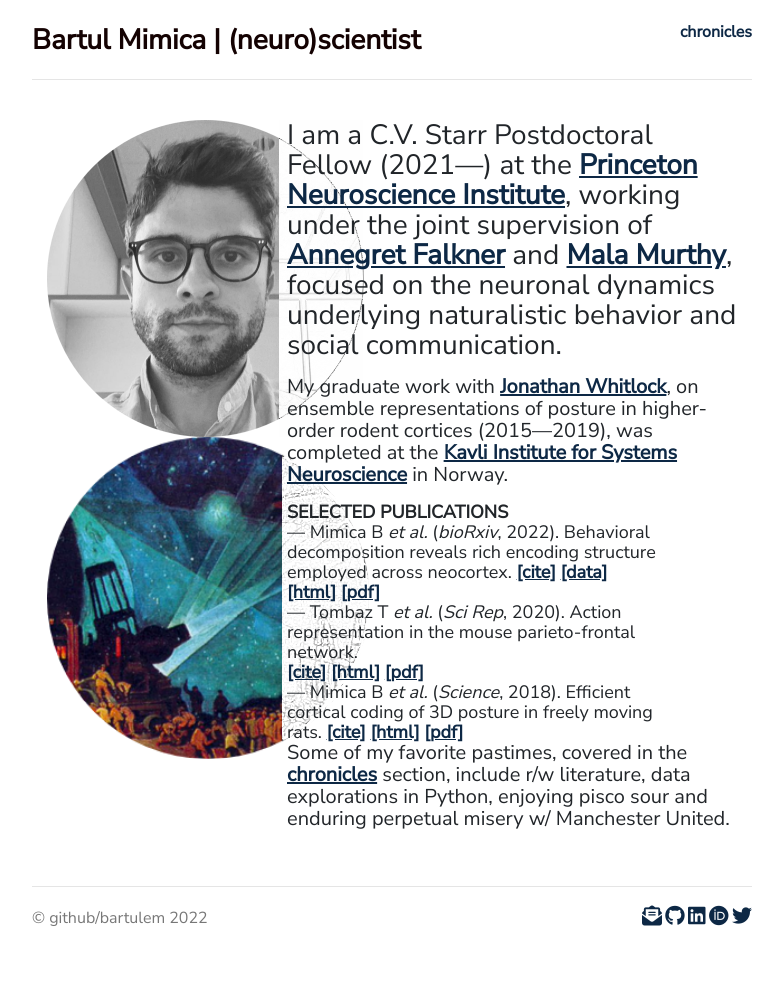
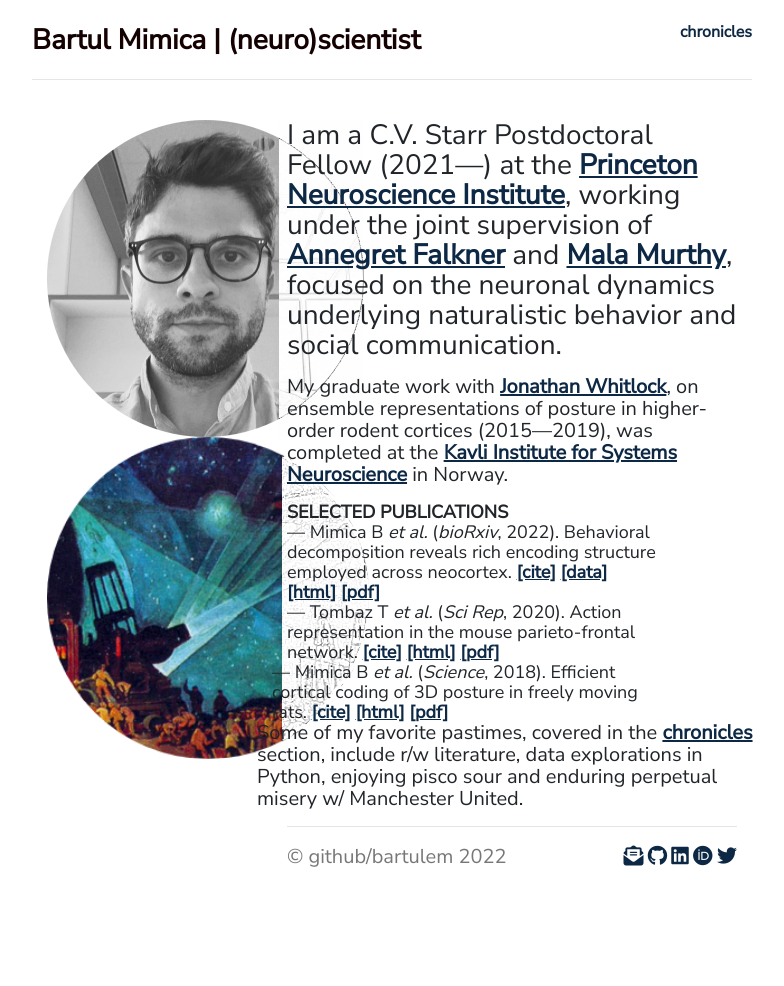
Before and after one commit to bartulem/bartulem.github.io, a Jekyll site: the page built from index.html, in a window 1280 px wide. Shown: the whole page, without its empty margins (248-1032 px from the left). Built offline with Jekyll 4.4.1, drawn with Linux system fonts in a browser that asks for light colours; nearby versions of some CDN libraries; comment, search, counter and statistics services are not loaded; a style sheet for code colours, icons or effects is not loaded; after the commit the page ends 965 px from its top, so only the background shows below that.

Commit message:
change pubs layout v79

```diff
--- a/index.html
+++ b/index.html
@@ -23,36 +23,25 @@
 	</div>
 	<div class="row">
 		<div class="col-sm-10">
-		<p align="left" class="publications">— Mimica B <em>et al.</em> (<em>bioRxiv</em>, 2022). Behavioral decomposition reveals rich encoding structure employed across neocortex. <a href="files/mimica2022.bib" download><u>[cite]</u></a> <a href="https://figshare.com/articles/dataset/Rat_3D_Tracking_E-Phys_KISN_2020_Dataset/17903834" target="_blank"><u>[data]</u></a> <a href="https://www.biorxiv.org/content/10.1101/2022.02.08.479515v2" target="_blank"><u>[html]</u></a> <a href="/files/MTBFDW_2022_bioRxiv.pdf" target="_blank"><u>[pdf]</u></a></p>
+		<p align="left" class="publications">— Mimica B <em>et al.</em> (<em>bioRxiv</em>, 2022). Behavioral decomposition reveals rich encoding structure employed across neocortex. <a href="files/mimica2022.bib" download><u>[cite]</u></a> <a href="https://figshare.com/articles/dataset/Rat_3D_Tracking_E-Phys_KISN_2020_Dataset/17903834" target="_blank"><u>[data]</u></a> <a href="https://www.biorxiv.org/content/10.1101/2022.02.08.479515v2" target="_blank"><u>[html]</u></a> <a href="/files/MTBFDW_2022_bioRxiv.pdf" target="_blank"><u>[pdf]</u></a> <a class="altmetric-embed" data-badge-popover="right" data-badge-type="4" data-doi="10.1101/2022.02.08.479515" data-hide-no-mentions="false"></a></p>
 		</div>
 		<div class="col-sm-1">
 		</a> <span class="__dimensions_badge_embed__" data-doi="10.1101/2022.02.08.479515" data-style="small_circle"></span><script async src="https://badge.dimensions.ai/badge.js" charset="utf-8"></script>
 		</div>
-		<div class="col-sm-1">
-		<a class="altmetric-embed" data-badge-popover="right" data-badge-type="donut" data-doi="10.1101/2022.02.08.479515" data-hide-no-mentions="false"></a>
-		</div>
 	</div>
 	<div class="row">
 		<div class="col-sm-10">
-		<p align="left" class="publications">— Tombaz T <em>et al.</em> (<em>Sci Rep</em>, 2020). Action representation in the mouse parieto-frontal network. </br> <a href="files/tombaz2020.bib" download><u>[cite]</u></a> <a href="https://www.nature.com/articles/s41598-020-62089-6?error=cookies_not_supported&code=e0a538d4-9569-4b30-b2d1-d78d1c8e03b3" target="_blank"><u>[html]</u></a> <a href="/files/tombaz2020_scireports.pdf" target="_blank"><u>[pdf]</u></a></p>
+		<p align="left" class="publications">— Tombaz T <em>et al.</em> (<em>Sci Rep</em>, 2020). Action representation in the mouse parieto-frontal network. <a href="files/tombaz2020.bib" download><u>[cite]</u></a> <a href="https://www.nature.com/articles/s41598-020-62089-6?error=cookies_not_supported&code=e0a538d4-9569-4b30-b2d1-d78d1c8e03b3" target="_blank"><u>[html]</u></a> <a href="/files/tombaz2020_scireports.pdf" target="_blank"><u>[pdf]</u></a> <a class="altmetric-embed" data-badge-popover="right" data-badge-type="4" data-doi="10.1038/s41598-020-62089-6" data-hide-no-mentions="true"></a></p>
 		</div>
 		<div class="col-sm-1">
 		</a> <span class="__dimensions_badge_embed__" data-doi="10.1038/s41598-020-62089-6" data-style="small_circle"></span><script async src="https://badge.dimensions.ai/badge.js" charset="utf-8"></script>
-		</div>
-		<div class="col-sm-1">
-		<a class="altmetric-embed" data-badge-popover="right" data-badge-type="donut" data-doi="10.1038/s41598-020-62089-6" data-hide-no-mentions="true"></a>
-		</div>
 	</div>
 	<div class="row">
 		<div class="col-sm-10">
-		<p align="left" class="publications">— Mimica B <em>et al.</em> (<em>Science</em>, 2018). Efficient cortical coding of 3D posture in freely moving rats. <a href="/files/mimica2018.bib" download><u>[cite]</u></a> <a href="https://science.sciencemag.org/content/362/6414/584" target="_blank"><u>[html]</u></a> <a href="files/mimica2018_science.pdf" target="_blank"><u>[pdf]</u></a></p>
+		<p align="left" class="publications">— Mimica B <em>et al.</em> (<em>Science</em>, 2018). Efficient cortical coding of 3D posture in freely moving rats. <a href="/files/mimica2018.bib" download><u>[cite]</u></a> <a href="https://science.sciencemag.org/content/362/6414/584" target="_blank"><u>[html]</u></a> <a href="files/mimica2018_science.pdf" target="_blank"><u>[pdf]</u></a> <a class="altmetric-embed" data-badge-popover="right" data-badge-type="4" data-doi="10.1126/science.aau2013" data-hide-no-mentions="true"></a></p>
 		</div>
 		<div class="col-sm-1">
 		</a> <span class="__dimensions_badge_embed__" data-doi="10.1126/science.aau2013" data-style="small_circle"></span><script async src="https://badge.dimensions.ai/badge.js" charset="utf-8"></script>
-		</div>
-		<div class="col-sm-1">
-		<a class="altmetric-embed" data-badge-popover="right" data-badge-type="donut" data-doi="10.1126/science.aau2013" data-hide-no-mentions="true"></a>
-		</div>
 	</div>
 
 	<p>Some of my favorite pastimes, covered in the <a style= "text-decoration: underline" href="https://bartulem.github.io/chronicles/">chronicles</a> section, include r/w literature, data explorations in Python, enjoying pisco sour and enduring perpetual misery w/ Manchester United.</p>
```
